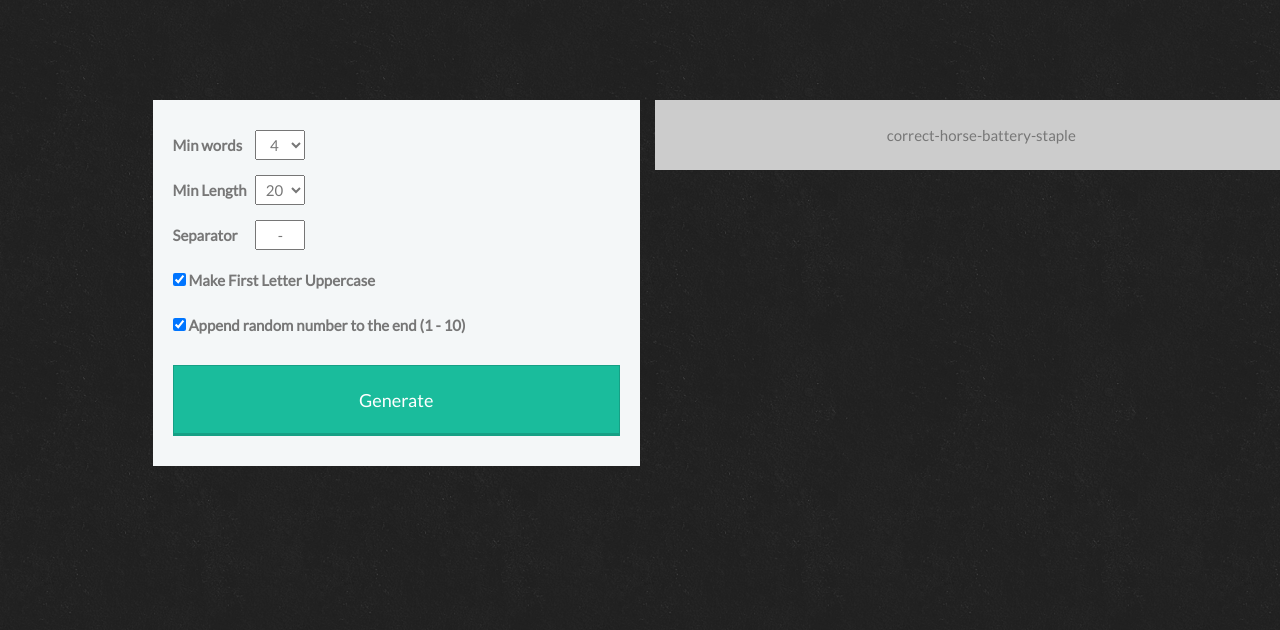
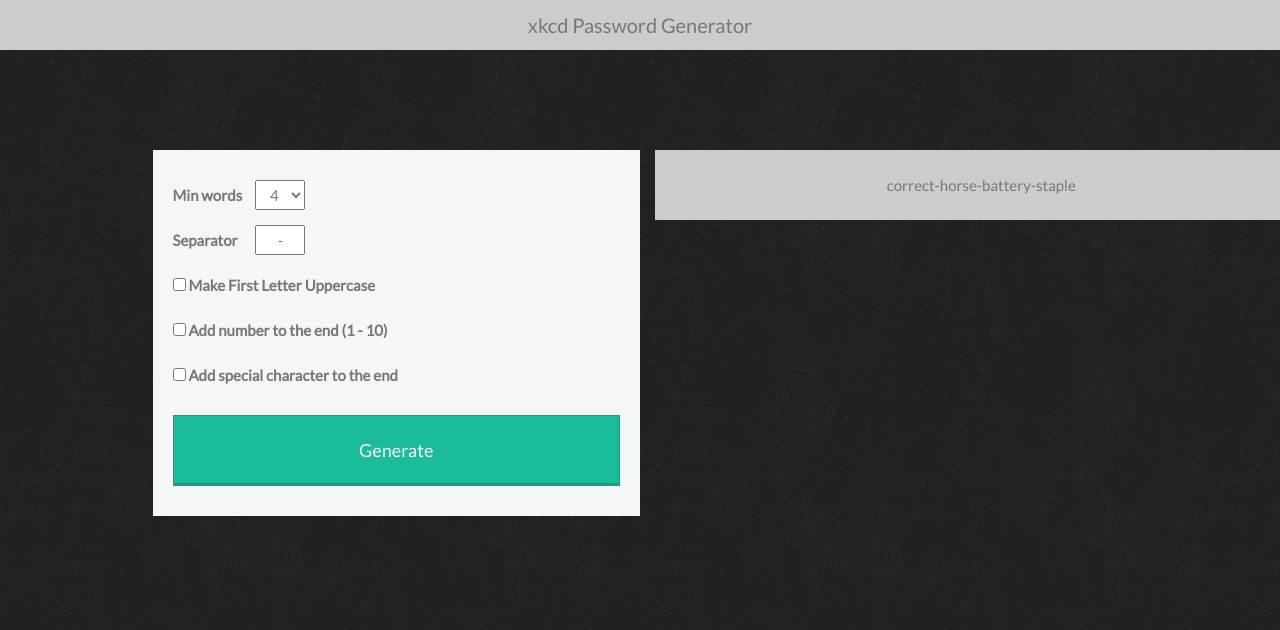
Before and after one commit to iberescu/p2, a PHP site: page / in a window 1280 px wide; the page is wider, and only the part inside the window is pictured. Shown: the top 630 px of that part. Run offline with PHP 8.4, Linux system fonts and the light colour scheme.

Commit message:
finish ajax + split code + design work

```diff
--- a/public/css/style.css
+++ b/public/css/style.css
@@ -61,3 +61,9 @@ label{
 	z-index:999;
 	display:none;
 }
+.header{
+	background-color: #CCC;
+	padding: 10px;
+	text-align: center;
+	font-size: 20px;
+}
--- a/public/js/main.js
+++ b/public/js/main.js
@@ -3,16 +3,14 @@
 	$(document).ready(function(){
 
 		$('#generate').click(function(){
-
-			//show loading
-			$(".wrapper").show();
 			$.ajax({
 			  url: "http://localhost:8080/p2/generate",
 			  data: $('#data-wrapper').serialize(),
-			  method:"POST",
-			  dataType: JSON
-			}).done(function() {
-				$(".wrapper").hide();
+			  method: "POST",
+			  dataType: "JSON",
+			  success : function(data){
+				  $('.stong-password').html(data.result);
+			  }
 			});
 		})
 	})
--- a/views/index/index.tpl
+++ b/views/index/index.tpl
@@ -1,3 +1,5 @@
+<div class="header">xkcd Password Generator</div>
+
 <section id="head" class="style4">
 		<div class="container hero">
 			<div class="row">
@@ -21,18 +23,6 @@
 
 
 									</div>
-									<div class="field">
-										<label for="min-length">Min Length</label>
-										<select id="min-length" name="minLength">
-											<option value="10">10</option>
-											<option value="15">15</option>
-											<option value="20" selected="selected">20</option>
-											<option value="25">25</option>
-											<option value="30">30</option>
-											<option value="35">35</option>
-											<option value="40">40</option>
-										</select>
-									</div>
 
 									<div class="field">
 										<label for="separator">Separator</label>
@@ -40,13 +30,17 @@
 									</div>
 
 									<div class="field ">
-										<input type="checkbox" checked="checked" name="firstUpper" id="first-upper">
+										<input type="checkbox" name="firstUpper" id="first-upper">
 										<label for="first-upper">Make First Letter Uppercase</label>
 									</div>
 
 									<div class="field ">
-										<input type="checkbox" checked="checked" name="appendNumbers" id="append-numbers">
-										<label for="append-numbers">Append random number to the end (1 - 10)</label>
+										<input type="checkbox" name="appendNumbers" id="append-numbers">
+										<label for="append-numbers">Add number to the end (1 - 10)</label>
+									</div>
+									<div class="field ">
+										<input type="checkbox" name="addSpecial" id="append-special">
+										<label for="append-numbers">Add special character to the end</label>
 									</div>
 									<div class="field submit-wrapper">
 										<input type="button" value="Generate" id="generate">
```
Also changed, not shown: controllers/Controller_Generate.php (+39 -1 lines), db/words.db (added).
